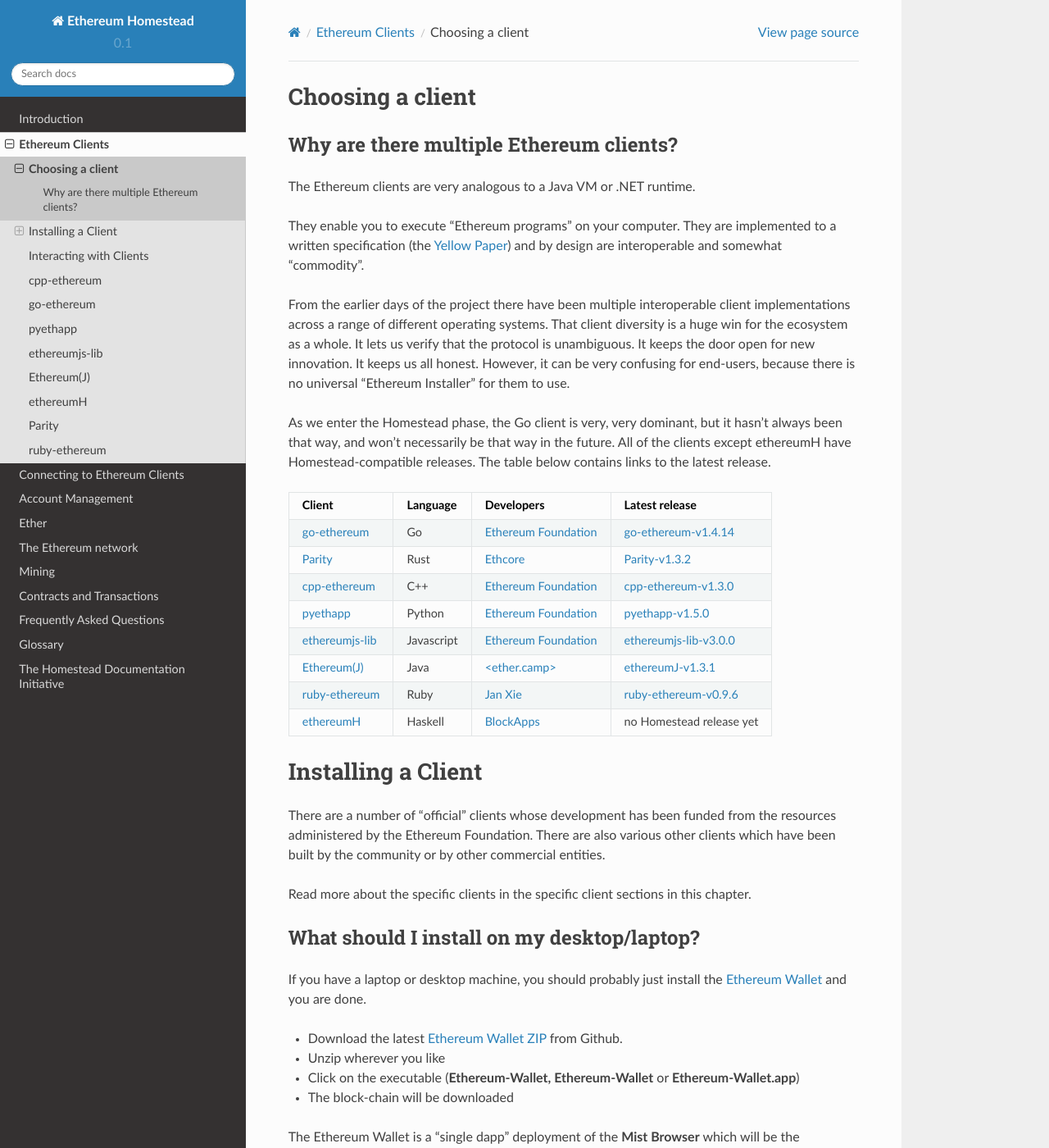
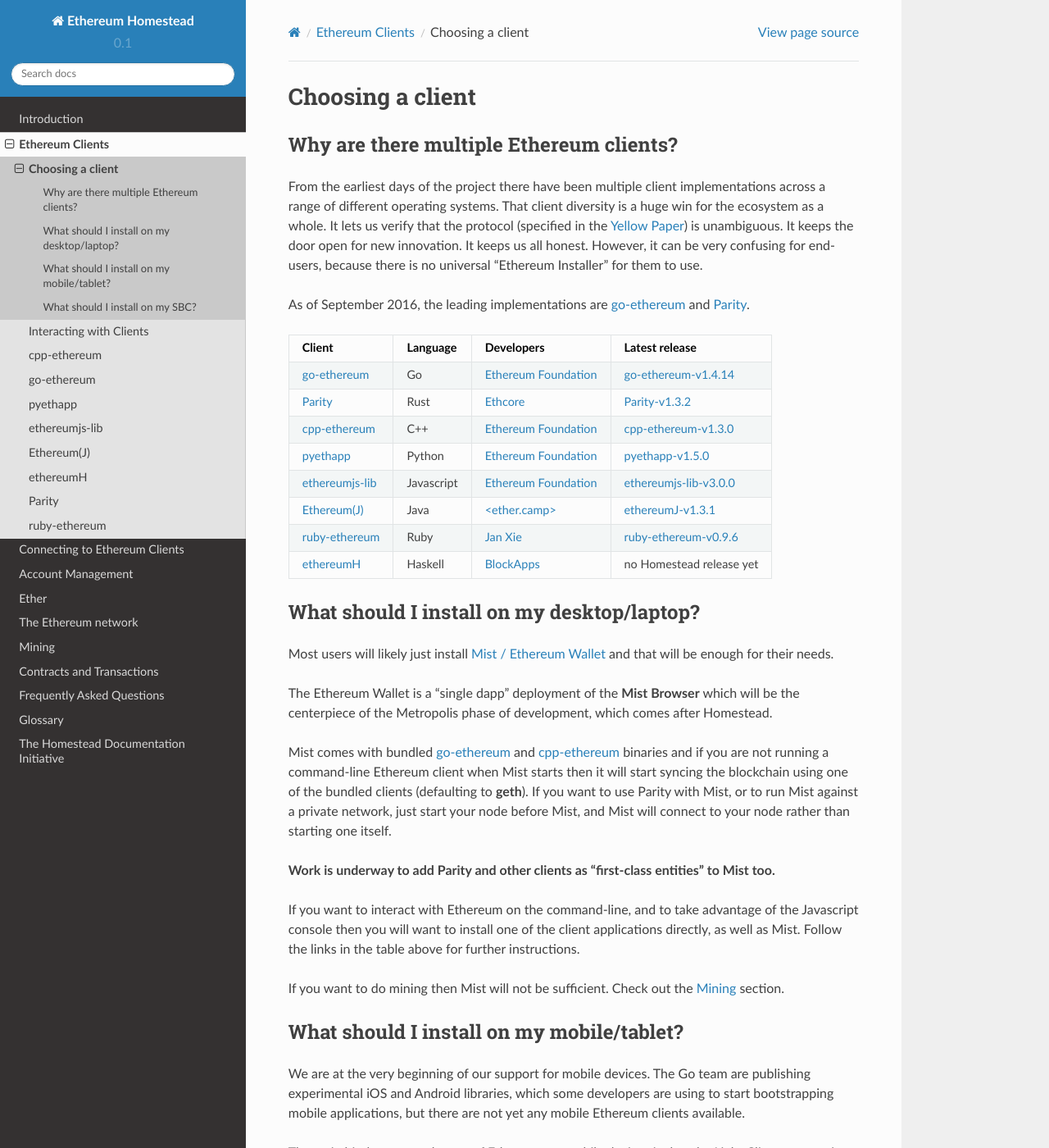
Before and after one commit to ethereum/homestead-guide, a Sphinx documentation site: the page built from source/ethereum-clients/choosing-a-client.rst, in a window 1280 px wide and 1400 px high. Shown: the whole window at 82% size. Built offline with Sphinx 7.4.7 and the Read the Docs theme 2.0.0, drawn with Linux system fonts in a browser that asks for light colours; some of the changed text lies outside the part shown.

Commit message:
Revamp "Choose a client" text, which was written back in March and looking pretty outdated.

```diff
--- a/source/ethereum-clients/choosing-a-client.rst
+++ b/source/ethereum-clients/choosing-a-client.rst
@@ -7,26 +7,15 @@
 Why are there multiple Ethereum clients?
 =====================================================================
 
-
-The Ethereum clients are very analogous to a Java VM or .NET runtime.
-
-They enable you to execute "Ethereum programs" on your computer.  They are
-implemented to a written specification (the
-`Yellow Paper <https://github.com/ethereum/yellowpaper>`_) and by design
-are interoperable and somewhat "commodity".
-
-From the earlier days of the project there have been multiple interoperable
+From the earliest days of the project there have been multiple
 client implementations across a range of different operating systems.  That
 client diversity is a huge win for the ecosystem as a whole.
-It lets us verify that the protocol is unambiguous.  It keeps the door
-open for new innovation.  It keeps us all honest.  However, it can be
-very confusing for end-users, because there is no universal
-"Ethereum Installer" for them to use.
+It lets us verify that the protocol (specified in the `Yellow Paper <https://github.com/ethereum/yellowpaper>`_)
+is unambiguous.  It keeps the door open for new innovation.  It keeps us
+all honest.  However, it can be very confusing for end-users, because there
+is no universal "Ethereum Installer" for them to use.
 
-As we enter the Homestead phase, the Go client is very, very dominant, but
-it hasn't always been that way, and won't necessarily be that way in the
-future.   All of the clients except ethereumH have Homestead-compatible
-releases.  The table below contains links to the latest release.
+As of September 2016, the leading implementations are :ref:`go-ethereum` and :ref:`Parity`.
 
 +------------------------+------------+------------------------+-------------------------------------+
 | Client                 | Language   | Developers             | Latest release                      |
@@ -62,27 +51,12 @@
 .. _pyethapp-v1.5.0: https://github.com/ethereum/pyethapp/releases/tag/v1.5.0
 .. _ruby-ethereum-v0.9.6: https://rubygems.org/gems/ruby-ethereum/versions/0.9.6
 
-********************************************************************************
-Installing a Client
-********************************************************************************
-
-There are a number of "official" clients whose development has been funded
-from the resources administered by the Ethereum Foundation.  There are also
-various other clients which have been built by the community or by other
-commercial entities.
-
-Read more about the specific clients in the specific client sections in this chapter.
 
 What should I install on my desktop/laptop?
 ================================================================================
 
-If you have a laptop or desktop machine, you should probably just install
-the `Ethereum Wallet <https://github.com/ethereum/mist>`_ and you are done.
-
-- Download the latest `Ethereum Wallet ZIP <https://github.com/ethereum/mist/releases/latest>`_ from Github.
-- Unzip wherever you like
-- Click on the executable (**Ethereum-Wallet, Ethereum-Wallet** or **Ethereum-Wallet.app**)
-- The block-chain will be downloaded
+Most users will likely just install `Mist / Ethereum Wallet <https://github.com/ethereum/mist>`_
+and that will be enough for their needs.
 
 The Ethereum Wallet is a "single dapp" deployment of the **Mist Browser**
 which will be the centerpiece of the Metropolis phase of development, which
@@ -90,24 +64,18 @@
 
 Mist comes with bundled :ref:`go-ethereum` and :ref:`cpp-ethereum` binaries
 and if you are not running a command-line Ethereum client when Mist starts
-then it will start running one of the bundles clients for you.
+then it will start syncing the blockchain using one of the bundled clients
+(defaulting to **geth**).  If you want to use Parity with Mist, or to run Mist against
+a private network, just start your node before Mist, and Mist
+will connect to your node rather than starting one itself.
+
+**Work is underway to add Parity and other clients as "first-class entities"
+to Mist too.**
 
 If you want to interact with Ethereum on the command-line, and to take
 advantage of the Javascript console then you will want to install one of
-the client applications directly, as well as Mist.
-
-:ref:`go-ethereum` and :ref:`cpp-ethereum` are the best place to start,
-because they have both been under development since the start of the project,
-have passed security audits, work for all platforms and have
-:ref:`foundation` resources assigned to their ongoing maintenance and
-support.
-
-- Follow the :ref:`Installing binaries` instructions for **cpp-ethereum**
-- For **go-ethereum**, just unzip the `released binaries <https://github.com/ethereum/go-ethereum/releases>`_
-
-Parity is gaining in popularity fast.
-
-Beyond that, of course, it is all a matter of personal preference.  Try them all :-)
+the client applications directly, as well as Mist.  Follow the links in
+the table above for further instructions.
 
 If you want to do mining then Mist will not be sufficient.  Check out
 the :ref:`mining` section.
```
Also changed, not shown: other parts of source/ethereum-clients/choosing-a-client.rst (+2 -2 lines).
